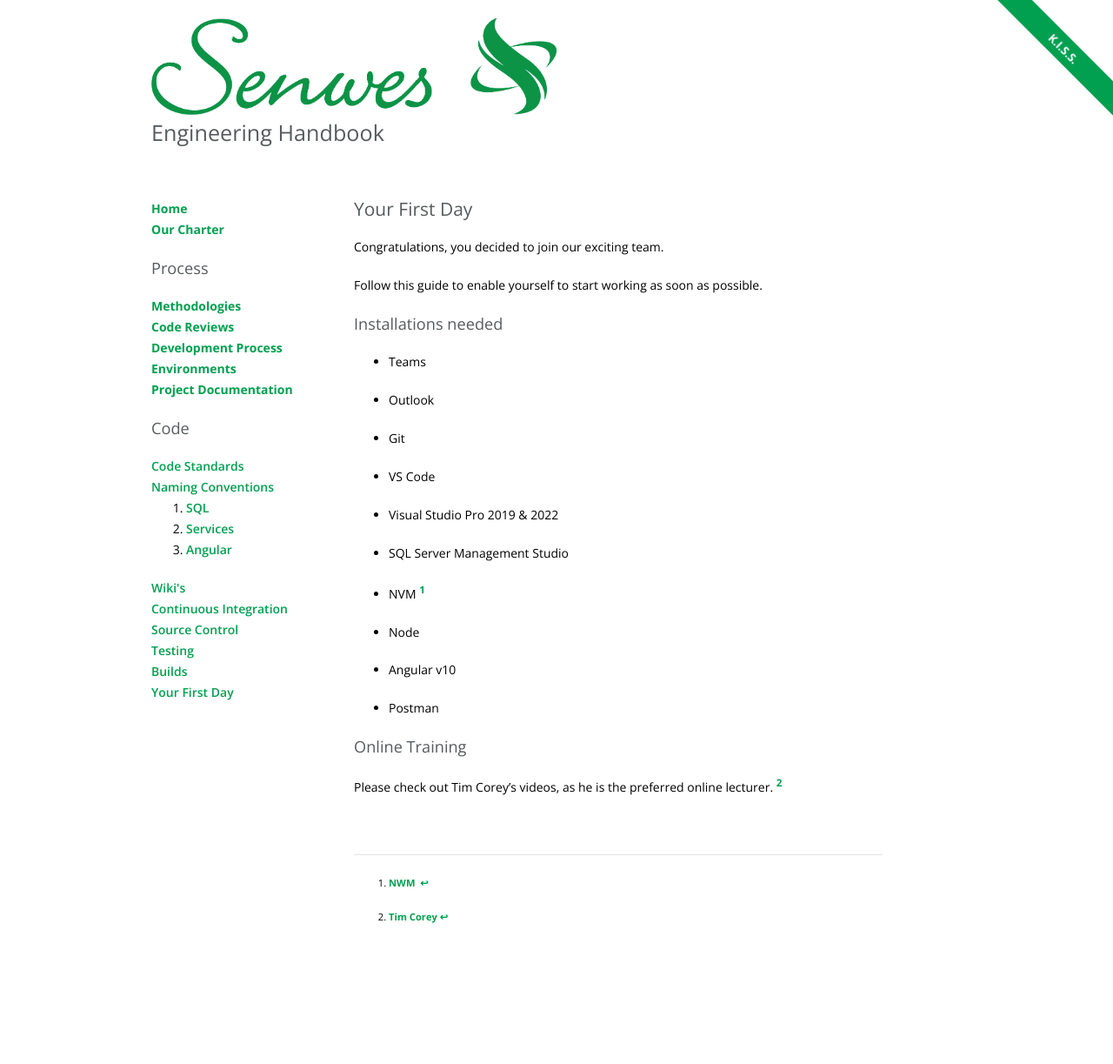
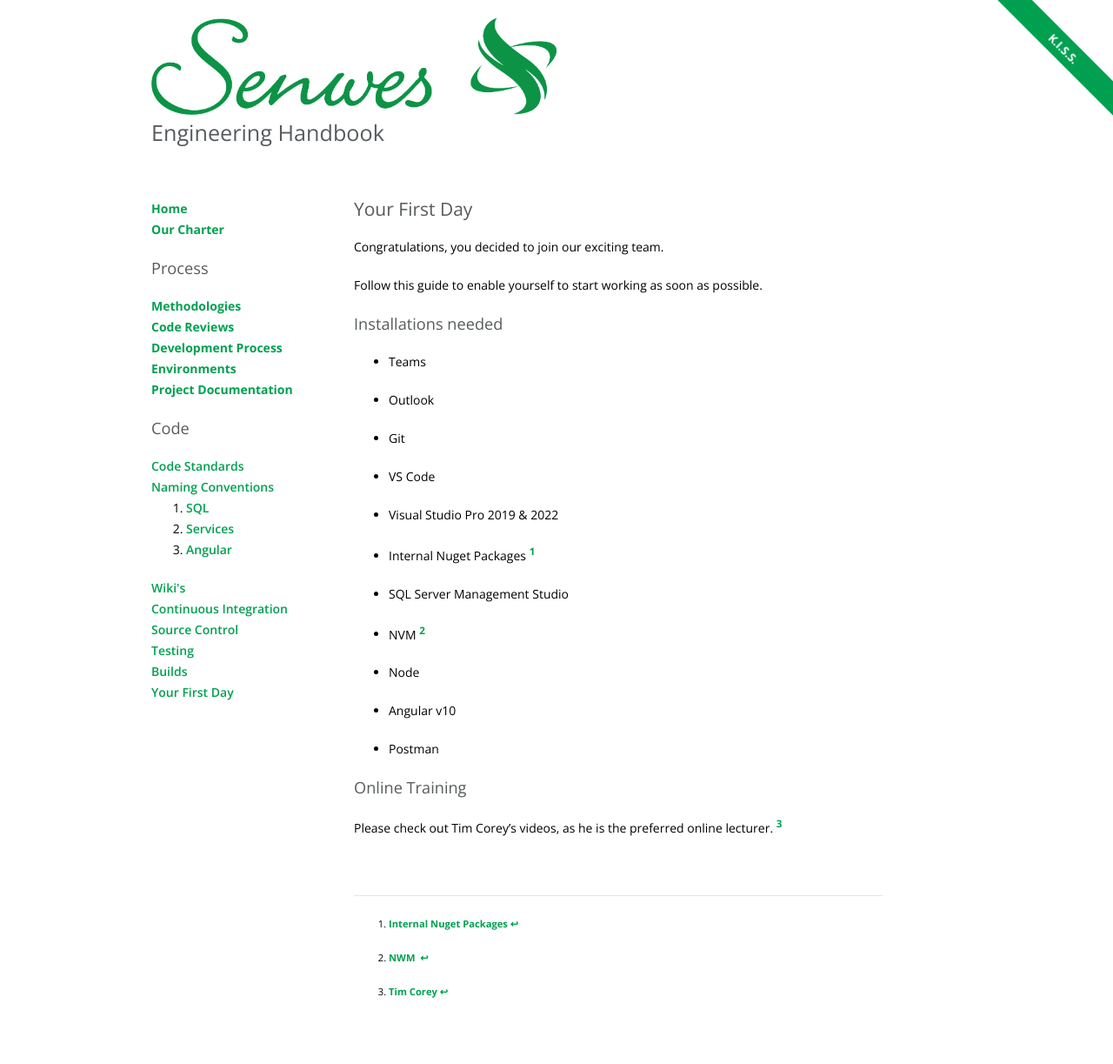
Before and after one commit to Senwes/senwes.github.io, a Jekyll site: the page built from topics/yourfirstday.md, in a window 1280 px wide. Shown: the whole page at 87% size. Built offline with Jekyll 4.4.1, drawn with Linux system fonts in a browser that asks for light colours; nearby versions of some CDN libraries; before the commit the page ends 1138 px from its top, so only the background shows below that.

Commit message:
Add nuget packages

```diff
--- a/topics/yourfirstday.md
+++ b/topics/yourfirstday.md
@@ -20,9 +20,11 @@ Follow this guide to enable yourself to start working as soon as possible.
 
 * Visual Studio Pro 2019 & 2022
 
+* Internal Nuget Packages [^1]
+
 * SQL Server Management Studio
 
-* NVM [^1]
+* NVM [^2]
 
 * Node
 
@@ -32,7 +34,8 @@ Follow this guide to enable yourself to start working as soon as possible.
 
 ### Online Training
 
-Please check out Tim Corey's videos, as he is the preferred online lecturer. [^2]
+Please check out Tim Corey's videos, as he is the preferred online lecturer. [^3]
 
-[^1]: [NWM ](https://www.freecodecamp.org/news/nvm-for-windows-how-to-download-and-install-node-version-manager-in-windows-10/){:target="_blank"}
-[^2]: [Tim Corey](https://www.youtube.com/@IAmTimCorey/videos){:target="_blank"}
+[^1]: [Internal Nuget Packages](https://senwes.visualstudio.com/Applications/_wiki/wikis/Applications.wiki/25/Internal-Nuget-Packages)
+[^2]: [NWM ](https://www.freecodecamp.org/news/nvm-for-windows-how-to-download-and-install-node-version-manager-in-windows-10/){:target="_blank"}
+[^3]: [Tim Corey](https://www.youtube.com/@IAmTimCorey/videos){:target="_blank"}
```
